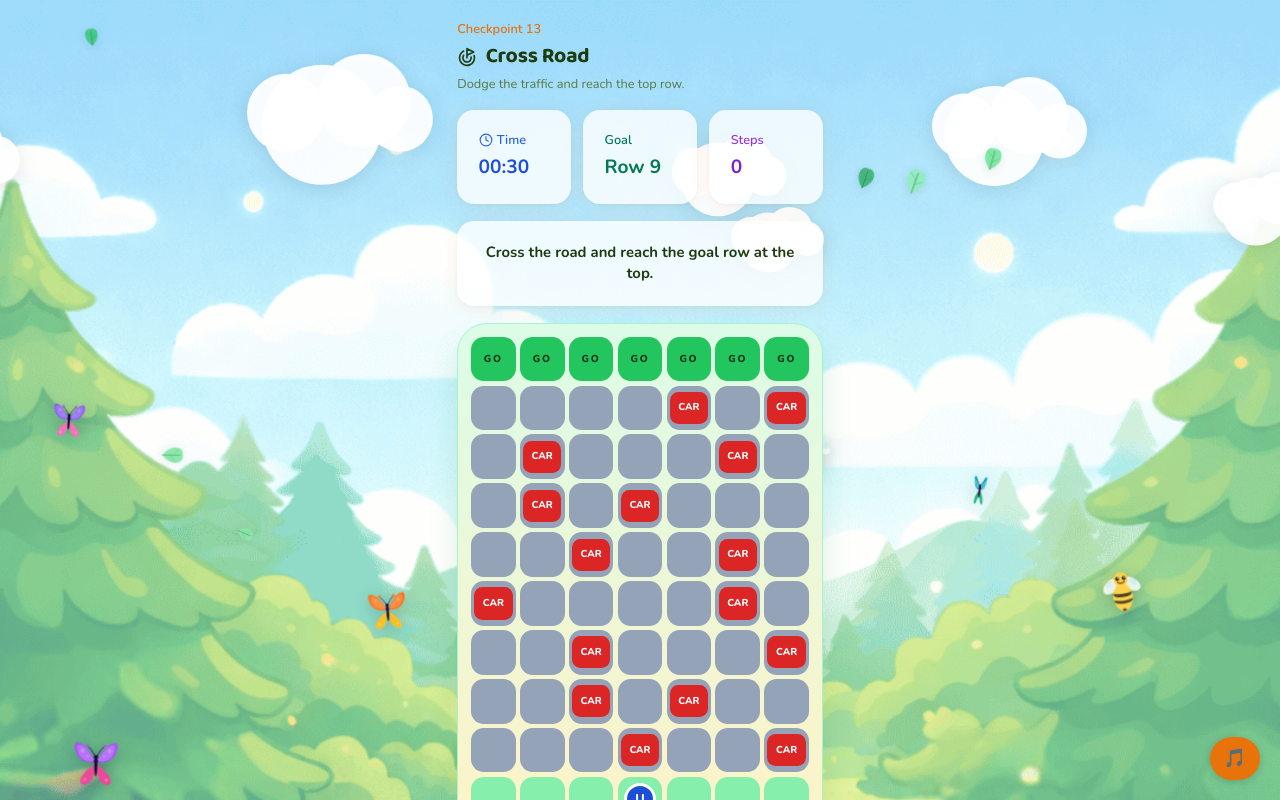
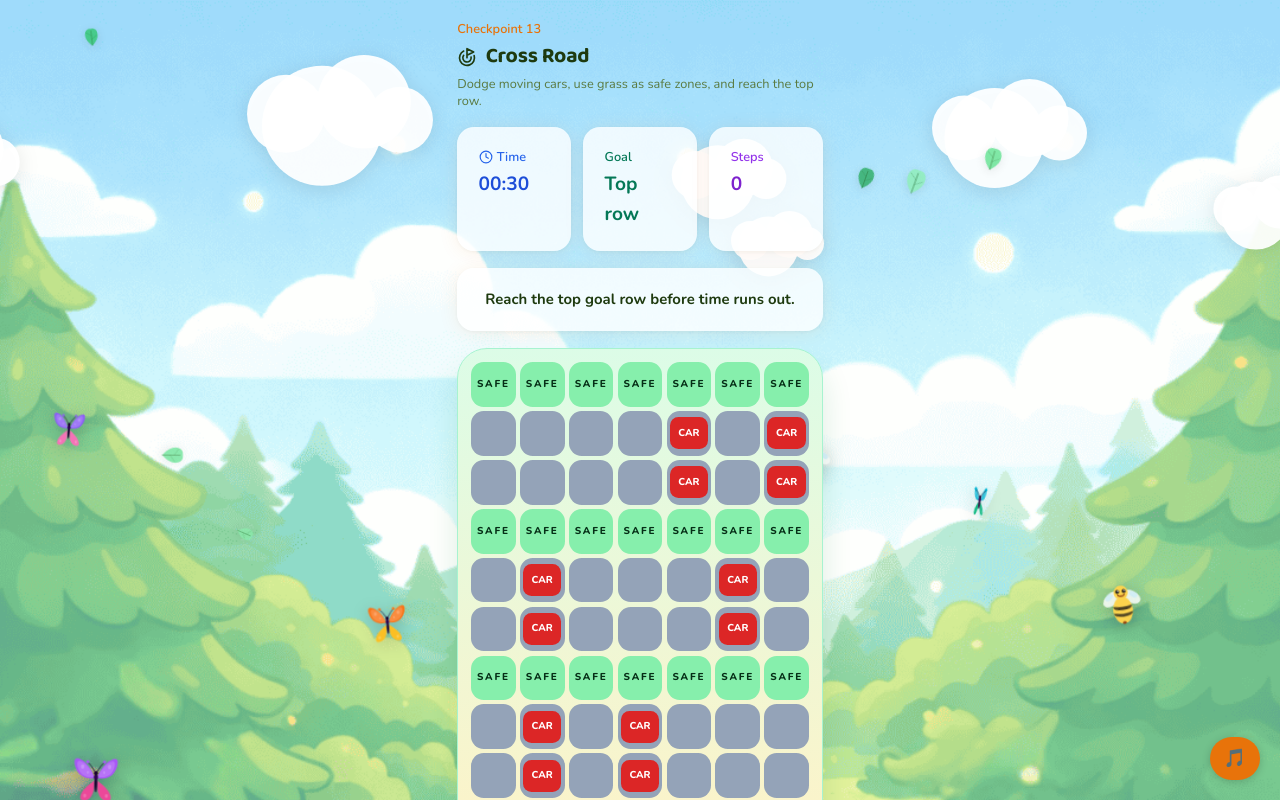
Before and after one commit to trungnguyen1221999/QR-Code-Game, a React (Vite) app in the folder frontend/: page /cross-road-game in a window 1280 px wide. Shown: the top 800 px of the page. Built offline with nearby package versions, Linux system fonts and the light colour scheme.

Commit message:
Update CrossRoadGame.jsx
A simple version includes:
- A player (character) moving forward
- Roads with moving cars 🚗
- Safe zones (grass)
- Goal: reaching one top row within limited time

```diff
--- a/frontend/src/pages/CrossRoadGame.jsx
+++ b/frontend/src/pages/CrossRoadGame.jsx
@@ -42,22 +42,34 @@ function getInitialPlayer(rows, cols) {
   return { row: rows - 1, col: Math.floor(cols / 2) };
 }
 
+function getBandType(row, rows) {
+  if (row === rows - 1) return 'start';
+  if (row % 3 === 0) return 'safe';
+  return 'road';
+}
+
 function buildLanes(rows, cols) {
-  return Array.from({ length: rows - 2 }, (_, index) => {
-    const row = index + 1;
-    const direction = index % 2 === 0 ? 1 : -1;
-    const spacing = 2 + (index % 2);
+  return Array.from({ length: rows }, (_, row) => {
+    const bandType = getBandType(row, rows);
+    if (bandType !== 'road') {
+      return { row, bandType, direction: 0, cars: [] };
+    }
+
+    const roadIndex = Math.floor(row / 3);
+    const direction = roadIndex % 2 === 0 ? 1 : -1;
+    const spacing = 2 + (roadIndex % 2);
     const carCount = Math.max(2, Math.floor(cols / spacing) - 1);
-    const offset = (index * 2) % cols;
+    const offset = (roadIndex * 2) % cols;
 
     return {
       row,
+      bandType,
       direction,
       cars: Array.from({ length: carCount }, (_, carIndex) =>
         (offset + (carIndex * spacing)) % cols
       ),
     };
-  });
+  }).filter(Boolean);
 }
 
 function shiftColumn(col, direction, cols) {
@@ -66,7 +78,7 @@ function shiftColumn(col, direction, cols) {
 
 function hasCollision(player, lanes) {
   const lane = lanes.find((entry) => entry.row === player.row);
-  return lane ? lane.cars.includes(player.col) : false;
+  return lane?.bandType === 'road' ? lane.cars.includes(player.col) : false;
 }
 
 export default function CrossRoadGame() {
@@ -87,7 +99,7 @@ export default function CrossRoadGame() {
   const [player, setPlayer] = useState(initialPlayer);
   const [lanes, setLanes] = useState(() => buildLanes(rows, cols));
   const [steps, setSteps] = useState(0);
-  const [statusText, setStatusText] = useState('Cross the road and reach the goal row at the top.');
+  const [statusText, setStatusText] = useState('Reach the top goal row before time runs out.');
   const [busy, setBusy] = useState(false);
   const [showWin, setShowWin] = useState(false);
   const [showLose, setShowLose] = useState(false);
@@ -124,7 +136,9 @@ export default function CrossRoadGame() {
       setLanes((currentLanes) => {
         const nextLanes = currentLanes.map((lane) => ({
           ...lane,
-          cars: lane.cars.map((car) => shiftColumn(car, lane.direction, cols)),
+          cars: lane.bandType === 'road'
+            ? lane.cars.map((car) => shiftColumn(car, lane.direction, cols))
+            : lane.cars,
         }));
 
         if (hasCollision(playerRef.current, nextLanes)) {
@@ -176,7 +190,7 @@ export default function CrossRoadGame() {
     setSteps((value) => value + 1);
 
     if (nextPlayer.row === 0) {
-      setStatusText('You reached the goal!');
+      setStatusText('You reached the top goal row!');
       setFlash('good');
       window.setTimeout(() => setFlash(null), 240);
       setShowWin(true);
@@ -188,7 +202,12 @@ export default function CrossRoadGame() {
       return;
     }
 
-    setStatusText('Keep moving. Watch the traffic lanes.');
+    const bandType = getBandType(nextPlayer.row, rows);
+    setStatusText(
+      bandType === 'safe'
+        ? 'Safe zone. Take a breath and plan the next road.'
+        : 'Traffic ahead. Move carefully through the road.'
+    );
   };
 
   const handleRetry = () => {
@@ -198,7 +217,7 @@ export default function CrossRoadGame() {
     playerRef.current = resetPlayer;
     setLanes(buildLanes(rows, cols));
     setSteps(0);
-    setStatusText('Cross the road and reach the goal row at the top.');
+    setStatusText('Reach the top goal row before time runs out.');
     setBusy(false);
     setShowWin(false);
     setShowLose(false);
@@ -266,7 +285,7 @@ export default function CrossRoadGame() {
             Cross Road
           </h2>
           <p className="text-xs mt-1" style={{ color: 'var(--color-subtext)' }}>
-            Dodge the traffic and reach the top row.
+            Dodge moving cars, use grass as safe zones, and reach the top row.
           </p>
         </div>
 
@@ -286,7 +305,7 @@ export default function CrossRoadGame() {
               Goal
             </p>
             <p className="text-lg font-bold mt-1" style={{ color: '#047857' }}>
-              Row {player.row}
+              {player.row === 0 ? 'Reached' : 'Top row'}
             </p>
           </Card>
 
@@ -322,21 +341,22 @@ export default function CrossRoadGame() {
           {Array.from({ length: rows }, (_, row) =>
             Array.from({ length: cols }, (_, col) => {
               const lane = lanes.find((entry) => entry.row === row);
-              const isRoad = !!lane;
+              const bandType = lane?.bandType ?? getBandType(row, rows);
+              const isRoad = bandType === 'road';
+              const isSafeZone = bandType === 'safe' || bandType === 'start';
               const hasCar = lane?.cars.includes(col);
               const isPlayer = player.row === row && player.col === col;
-              const isGoal = row === 0;
 
               return (
                 <div
                   key={`${row}-${col}`}
                   className="relative flex aspect-square items-center justify-center rounded-xl"
                   style={{
-                    backgroundColor: isGoal
-                      ? '#22C55E'
-                      : isRoad
+                    backgroundColor: isRoad
                         ? '#94A3B8'
-                        : '#86EFAC',
+                        : isSafeZone
+                          ? '#86EFAC'
+                          : '#22C55E',
                   }}
                 >
                   {hasCar && (
@@ -355,9 +375,9 @@ export default function CrossRoadGame() {
                       U
                     </div>
                   )}
-                  {isGoal && !hasCar && !isPlayer && (
+                  {isSafeZone && !hasCar && !isPlayer && (
                     <span className="text-[10px] font-black tracking-[0.18em]" style={{ color: '#052E16' }}>
-                      GO
+                      SAFE
                     </span>
                   )}
                 </div>
@@ -418,7 +438,7 @@ export default function CrossRoadGame() {
           <CheckpointWinReward
             checkpoint={checkpoint}
             title="Road crossed!"
-            message={`You reached the top in ${steps} steps and earned ${earnedCoins} coins from the time left.`}
+            message={`You reached the top row in ${steps} steps and earned ${earnedCoins} coins from the time left.`}
           />
           <CheckpointShopPanel earnedCoins={earnedCoins} grantCoins={showWin} isOpen={showWin} checkpoint={checkpoint} />
           <Button variant="green" onClick={handleWinContinue} disabled={busy}>
```
